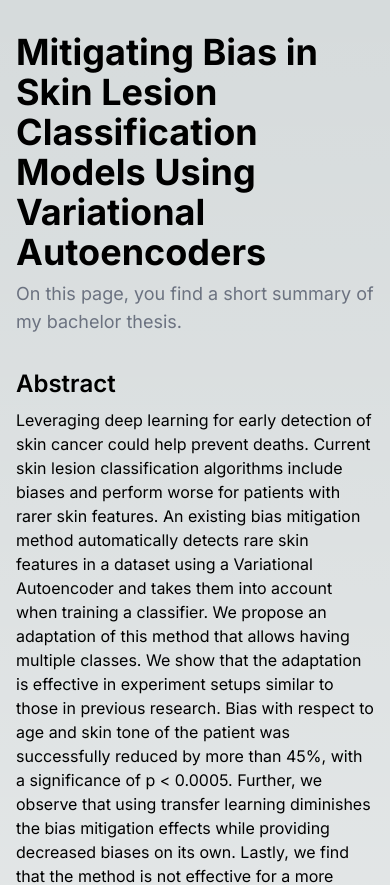
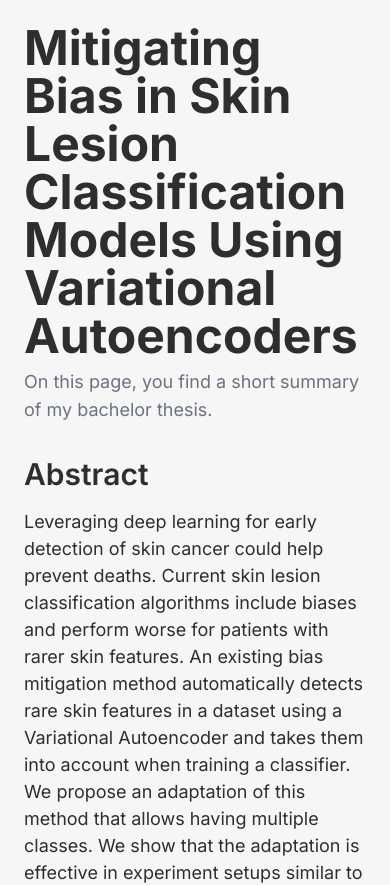
Before and after one commit to jacob271/mitigating-bias-in-skin-lesion-classification-models, a Next.js app: page / in a window 390 px wide. Shown: the top 885 px of the page. Built offline with nearby package versions, Linux system fonts and the light colour scheme.

Commit message:
update style and describe last experiments

```diff
--- a/src/pages/index.tsx
+++ b/src/pages/index.tsx
@@ -1,4 +1,3 @@
-import Image from 'next/image'
 import { Inter } from 'next/font/google'
 import ModalImage from 'react-modal-image';
 
@@ -10,21 +9,21 @@ export default function Home() {
         <div className="container max-w-3xl mx-auto px-4 py-8">
 
           <section className="mb-8">
-            <h1 className="text-4xl font-bold mb-2">Mitigating Bias in Skin Lesion Classification Models Using Variational Autoencoders</h1>
+            <h1 className="text-5xl font-bold mb-2">Mitigating Bias in Skin Lesion Classification Models Using Variational Autoencoders</h1>
             <p className="text-lg text-gray-500">
               On this page, you find a short summary of my bachelor thesis.
             </p>
           </section>
 
           <section className="mb-8">
-            <h2 className="text-2xl font-semibold mb-2">Abstract</h2>
+            <h2 className="text-3xl font-semibold mb-4">Abstract</h2>
             <p>
               Leveraging deep learning for early detection of skin cancer could help prevent deaths. Current skin lesion classification algorithms include biases and perform worse for patients with rarer skin features. An existing bias mitigation method automatically detects rare skin features in a dataset using a Variational Autoencoder and takes them into account when training a classifier. We propose an adaptation of this method that allows having multiple classes. We show that the adaptation is effective in experiment setups similar to those in previous research. Bias with respect to age and skin tone of the patient was successfully reduced by more than 45%, with a significance of p &lt; 0.0005. Further, we observe that using transfer learning diminishes the bias mitigation effects while providing decreased biases on its own. Lastly, we find that the method is not effective for a more complex multi-class skin lesion classification task. We discuss potential reasons and areas for future work.
             </p>
           </section>
 
           <section className="mb-8">
-            <h2 className="text-2xl font-semibold mb-2">Bias Mitigation Method</h2>
+            <h2 className="text-3xl font-semibold mb-4">Bias Mitigation Method</h2>
             <p>
               We applied an adapted version of the bias mitigation method from Amini et. al to a skin lesion classification task.
             </p>
@@ -36,11 +35,10 @@ export default function Home() {
             <ModalImage
                 small="/vae_architecture.svg"
                 large="/vae_architecture.svg"
-                alt="Image 1"
                 imageBackgroundColor={"#ffffff"}
                 hideDownload={true}
                 hideZoom={true}
-                className="w-500 h-300 cursor-pointer mb-2 mt-2"
+                className="w-500 h-300 cursor-pointer mb-4 mt-4"
             />
             <p>
               The latent space is a lower-dimensional representation of the images which we use to determine images with rare skin features.
@@ -52,7 +50,7 @@ export default function Home() {
             </p>
           </section>
           <section className="mb-8">
-            <h2 className="text-2xl font-semibold mb-2">Comparison to Related Work</h2>
+            <h2 className="text-3xl font-semibold mb-4">Comparison to Related Work</h2>
             <p>
               We performed an experiment where we follow a similar experiment setup as Sauman Das.
               we consider a skin lesion classification task with two classes. To evaluate the bias mitigation effect, we trained the model twice, once with the bias mitigation method and once without.
@@ -66,11 +64,10 @@ export default function Home() {
             <ModalImage
                 small="/simple_binary_accuracies.png"
                 large="/simple_binary_accuracies.png"
-                alt="Image 1"
                 imageBackgroundColor={"#ffffff"}
                 hideDownload={true}
                 hideZoom={true}
-                className="w-500 h-300 cursor-pointer mb-2 mt-2"
+                className="w-500 h-300 cursor-pointer mb-4 mt-4"
             />
 
             <p>
@@ -82,11 +79,10 @@ export default function Home() {
             <ModalImage
                 small="/simple_binary_biases.png"
                 large="/simple_binary_biases.png"
-                alt="Image 1"
                 imageBackgroundColor={"#ffffff"}
                 hideDownload={true}
                 hideZoom={true}
-                className="w-500 h-300 cursor-pointer mb-2 mt-2"
+                className="w-500 h-300 cursor-pointer mb-4 mt-4"
             />
             <p>
               The last two attributes age and skin tone are more interesting. We observe a significant decrease in bias for both attributes.
@@ -96,48 +92,68 @@ export default function Home() {
               Overall, we showed with this experiment that the bias mitigation method is effective in a setup similar to related work.
             </p>
           </section>
-          <section>
-            <h2 className="text-2xl font-semibold mb-2">Heading 2</h2>
-            <p>Paragraph 2</p>
+          <section className="mb-8">
+            <h2 className="text-3xl font-semibold mb-4">Effects of Using Transfer Learning</h2>
+            <p>
+                Transfer learning is used in many deep learning applications to improve the performance of a model.
+                Thus, we wanted to find out how using transfer learning effects the bias mitigation method.
+            </p>
+            <p>
+                To do so, we performed an experiment where we trained the classifier with transfer learning. Once, with additional bias mitigation and once without.
+                As in the previous experiment, we evaluated weighted accuracies and biases.
+            </p>
+              <p>
+                  As expected, using transfer learning improves the overall weighted accuracy in comparison to not using transfer learning.
+              </p>
+            <ModalImage
+                small="/transfer_with_binary_accuracies.png"
+                large="/transfer_with_binary_accuracies.png"
+                imageBackgroundColor={"#ffffff"}
+                hideDownload={true}
+                hideZoom={true}
+                className="w-500 h-300 cursor-pointer mb-4 mt-4"
+            />
+              <p>
+                  On top of that, we observe that using transfer learning and bias mitigation improves the overall weighted accuracy even further.
+              </p>
+              <p>
+                  When taking a look at the biases below, we observe that using transfer learning alone leads to a decrease in bias.
+                  However, additionally applying bias mitigation no longer leads to a significant decrease in bias.
+              </p>
+            <ModalImage
+                small="/transfer_with_binary_bias.png"
+                large="/transfer_with_binary_bias.png"
+                imageBackgroundColor={"#ffffff"}
+                hideDownload={true}
+                hideZoom={true}
+                className="w-500 h-300 cursor-pointer mb-4 mt-4"
+            />
+              <p>
+                  To conclude, we showed that using transfer learning leads to reduced bias and improved weighted accuracy.
+                  However, the bias mitigation method is no longer as effective.
+              </p>
+
+          </section>
+          <section className="mb-8">
+            <h2 className="text-3xl font-semibold mb-4">Bias Mitigation for Complex Multi-Class classification task</h2>
+            <p>
+                Lastly, we applied the method to a more complex classification task with four classes.
+                With this setup, the bias mitigation method was not able to improve the performance or reduce bias.
+            </p>
+              <p>
+                  Potential reasons for that include that the dataset was to small in order to extract meaningful information from the latent space of a Variational Autoencoder.
+                  Future work, could investigate if using a separate Variational Autoencoder for each class could improve the bias mitigation effect.
+                  Another promising approach could be to perform thorough hyperparameter tuning.
+              </p>
             <ModalImage
                 small="/multi_biases.png"
                 large="/multi_biases.png"
-                alt="Image 1"
                 imageBackgroundColor={"#ffffff"}
                 hideDownload={true}
                 hideZoom={true}
-                className="w-500 h-300 cursor-pointer mb-2 mt-2"
+                className="w-500 h-300 cursor-pointer mb-4 mt-4"
             />
           </section>
-
-          <main className="grid grid-cols-1 gap-8">
-
-
-            <section>
-              <h2 className="text-2xl font-semibold mb-2">Heading 3</h2>
-              <p>Paragraph 3</p>
-              <ModalImage
-                  small="/simple_binary_biases.png"
-                  large="/simple_binary_biases.png"
-                  alt="Image 1"
-                  imageBackgroundColor={"#ffffff"}
-                  hideDownload={true}
-                  hideZoom={true}
-                  className="w-500 h-300 cursor-pointer mb-2 mt-2"
-              />
-            </section>
-          </main>
-
-          <aside className="mt-8 flex justify-center">
-            <div className="sidebar">
-              <a href="https://www.linkedin.com/in/jsjacobschaefer" target="_blank" rel="noopener noreferrer">
-                <Image src="/linkedin-banner.jpg" alt="LinkedIn Banner" width={200} height={100} />
-              </a>
-              <a href="https://jacobschaefer.de" target="_blank" rel="noopener noreferrer">
-                <Image src="/website-banner.jpg" alt="Website Banner" width={200} height={100} />
-              </a>
-            </div>
-          </aside>
         </div>
       </main>
   );
--- a/src/styles/globals.css
+++ b/src/styles/globals.css
@@ -3,25 +3,71 @@
 @tailwind utilities;
 
 :root {
-  --foreground-rgb: 0, 0, 0;
-  --background-start-rgb: 214, 219, 220;
-  --background-end-rgb: 255, 255, 255;
+  --foreground-rgb: 46, 46, 46;
+  --background-rgb: 246, 246, 246;
 }
 
 @media (prefers-color-scheme: dark) {
   :root {
-    --foreground-rgb: 255, 255, 255;
-    --background-start-rgb: 0, 0, 0;
-    --background-end-rgb: 0, 0, 0;
+    --foreground-rgb: 230, 230, 230;
+    --background-rgb: 32, 32, 32;
   }
 }
 
 body {
   color: rgb(var(--foreground-rgb));
-  background: linear-gradient(
-      to bottom,
-      transparent,
-      rgb(var(--background-end-rgb))
-    )
-    rgb(var(--background-start-rgb));
+  background-color: rgb(var(--background-rgb));
+  font-family: Arial, sans-serif;
 }
+
+.container {
+  max-width: 800px;
+  margin: 0 auto;
+  padding: 2rem;
+}
+
+h1 {
+  font-size: 2.5rem;
+  font-weight: 700;
+  margin-bottom: 1.5rem;
+}
+
+h2 {
+  font-size: 1.875rem;
+  font-weight: 600;
+  margin-bottom: 1rem;
+}
+
+p {
+  font-size: 1.125rem;
+  margin-bottom: 1.5rem;
+  line-height: 1.5;
+}
+
+section {
+  margin-bottom: 2.5rem;
+}
+
+.modal-image-container {
+  display: flex;
+  justify-content: center;
+  margin-bottom: 1.5rem;
+}
+
+.modal-image-container img {
+  max-width: 100%;
+  height: auto;
+  cursor: pointer;
+  box-shadow: 0 2px 4px rgba(0, 0, 0, 0.1);
+  transition: box-shadow 0.3s ease;
+}
+
+.modal-image-container img:hover {
+  box-shadow: 0 4px 8px rgba(0, 0, 0, 0.1);
+}
+
+@media (max-width: 640px) {
+  .container {
+    padding: 1.5rem;
+  }
+}
```
